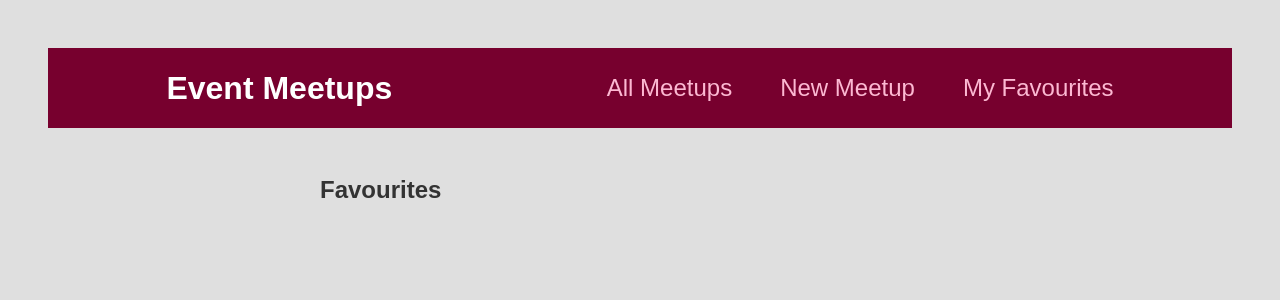
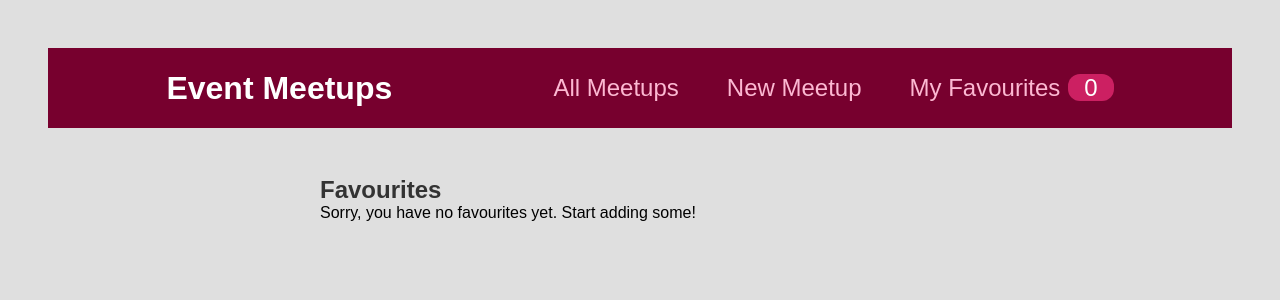
Before and after one commit to SolomonOjigbo/Event-Meetup-App, a React (Create React App) app: page /favourites in a window 1280 px wide. Shown: the top 300 px of the page. Built offline with nearby package versions, Linux system fonts and the light colour scheme.

Commit message:
Added Favourite count badge to the main Navigation and refactored the favourite component to render favourite content conditionally

```diff
--- a/src/components/layout/MainNavigation.js
+++ b/src/components/layout/MainNavigation.js
@@ -1,8 +1,11 @@
-import React from "react";
+import React, { useContext } from "react";
 import { NavLink } from "react-router-dom";
+import FavouritesContext from "../../store/favouritesContext";
 import classes from "./MainNavigation.module.css";
 
 export default function MainNavigation() {
+	const favouritesContext = useContext(FavouritesContext);
+
 	return (
 		<header className={classes.header}>
 			<div className={classes.logo}>Event Meetups</div>
@@ -15,7 +18,12 @@ export default function MainNavigation() {
 						<NavLink to="/new-meetup">New Meetup</NavLink>
 					</li>
 					<li>
-						<NavLink to="/favourites">My Favourites</NavLink>
+						<NavLink to="/favourites">
+							My Favourites
+							<span className={classes.badge}>
+								{favouritesContext.totalFavourites}{" "}
+							</span>
+						</NavLink>
 					</li>
 				</ul>
 			</nav>
--- a/src/pages/Favourites.js
+++ b/src/pages/Favourites.js
@@ -5,10 +5,18 @@ import FavouritesContext from "../store/favouritesContext";
 export default function Favourites() {
 	const favouriteContext = useContext(FavouritesContext);
 
+	let content;
+
+	if (favouriteContext.totalFavourites === 0) {
+		content = <p>Sorry, you have no favourites yet. Start adding some!</p>;
+	} else {
+		content = <EventList meetupEvents={favouriteContext.favourites} />;
+	}
+
 	return (
 		<section>
 			<h2>Favourites</h2>
-			<EventList meetupEvents={favouriteContext.favourites} />
+			{content}
 		</section>
 	);
 }
```
